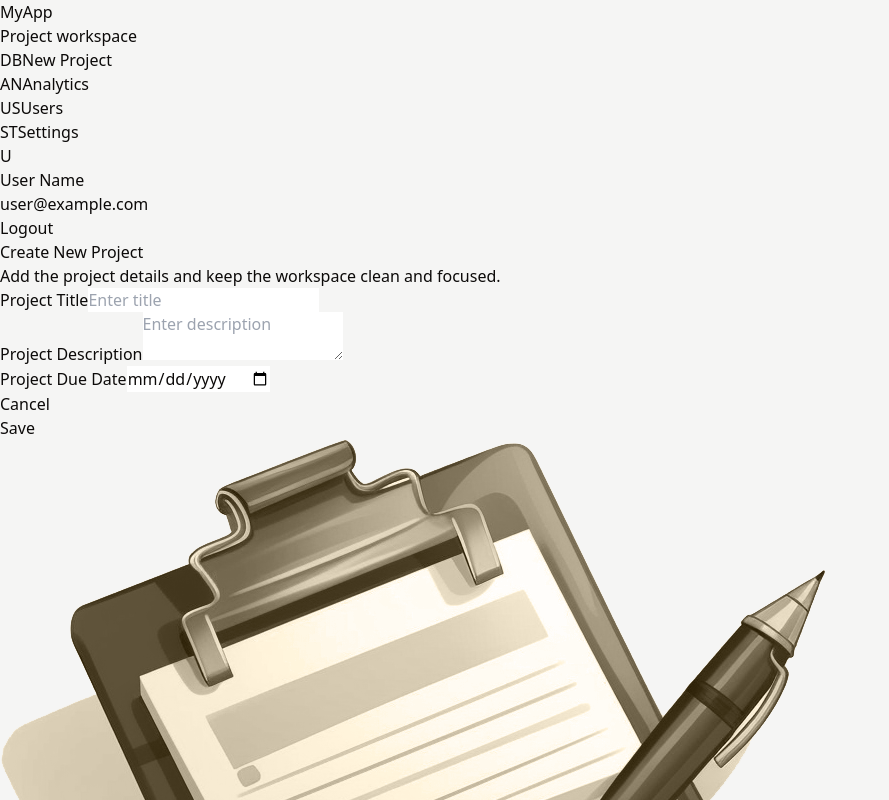
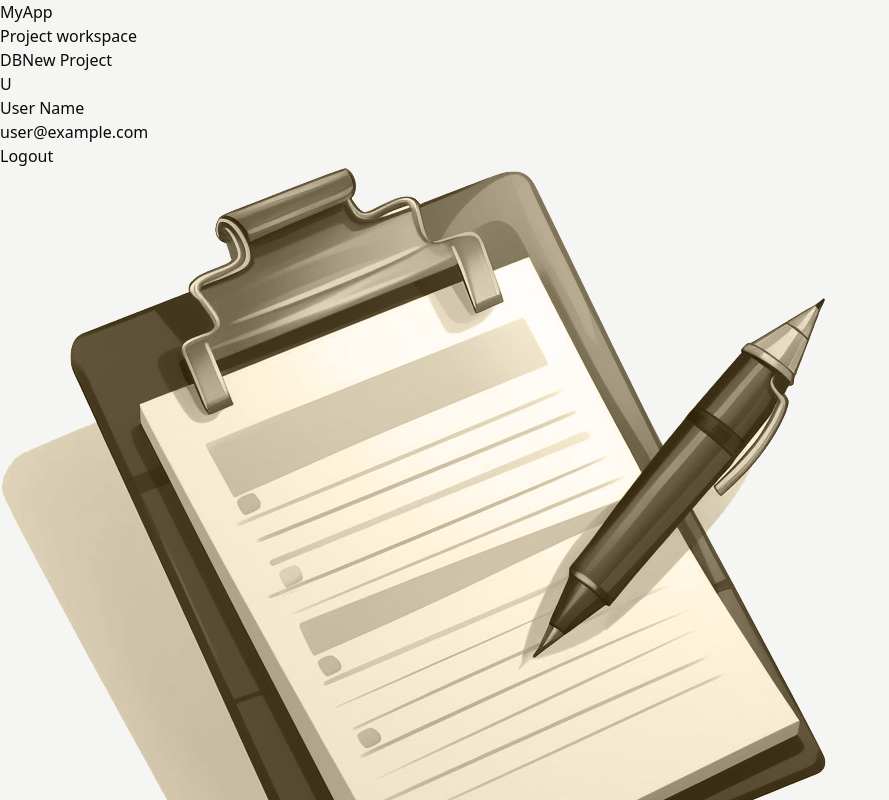
Before and after one commit to iffi47/react-cra, a React (Vite) app: page / in a window 1280 px wide. Shown: the top 800 px of the page, without its empty margins (0-889 px from the left). Built offline with nearby package versions, Linux system fonts and the light colour scheme.

Commit message:
Refactor project handling logic in App component and update NewProject state management

```diff
--- a/src/App.jsx
+++ b/src/App.jsx
@@ -32,8 +32,8 @@ function App() {
       <div className="app-layout">
         <Sidebar onStartAddProject={handleStartAddProject} />
         <section className="flex-1 px-4 py-8 md:px-10 md:py-12">
-          <NewProject handleNewProjects={handleProjects}  />
-          <NoProject onStartAddProject={handleStartAddProject}  />
+         {userProjects.selectedProject===null && <NewProject handleNewProjects={handleProjects}  />}
+          {userProjects.selectedProject===undefined &&  <NoProject onStartAddProject={handleStartAddProject}  />}
         </section>
       </div>
     </main>
--- a/src/components/NewProject.jsx
+++ b/src/components/NewProject.jsx
@@ -11,11 +11,14 @@ export default function NewProject({ handleNewProjects }) {
 
   function handleFormChange(event) {
     const { name, value } = event.target;
-
+    let data= {
+      [name]: value,
+      id: Math.random()
+    }
     setProject((prevProject) => {
       return {
         ...prevProject,
-        [name]: value,
+        ...data
       };
     });
   }
--- a/src/components/Sidebar.jsx
+++ b/src/components/Sidebar.jsx
@@ -6,9 +6,9 @@ export default function Sidebar({onStartAddProject}) {
 
   const menuItems = [
     { id: "project", label: "New Project", icon: "DB" },
-    { id: "analytics", label: "Analytics", icon: "AN" },
-    { id: "users", label: "Users", icon: "US" },
-    { id: "settings", label: "Settings", icon: "ST" },
+    // { id: "analytics", label: "Analytics", icon: "AN" },
+    // { id: "users", label: "Users", icon: "US" },
+    // { id: "settings", label: "Settings", icon: "ST" },
   ];
   function handleProjectSelection (proj) {
     setActiveItem(proj.id);
```
